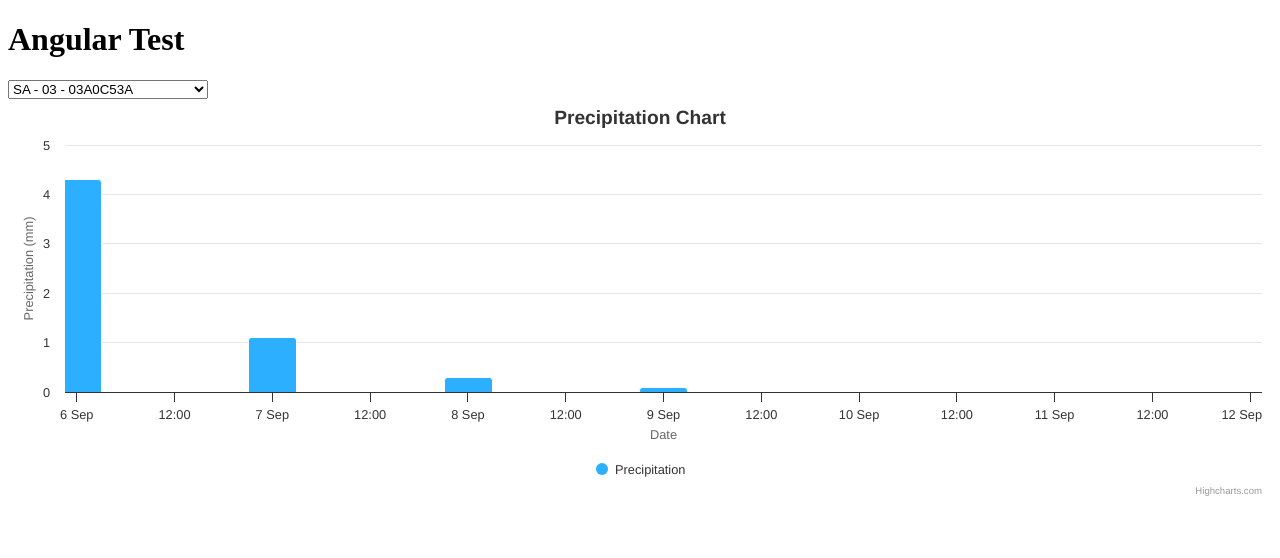
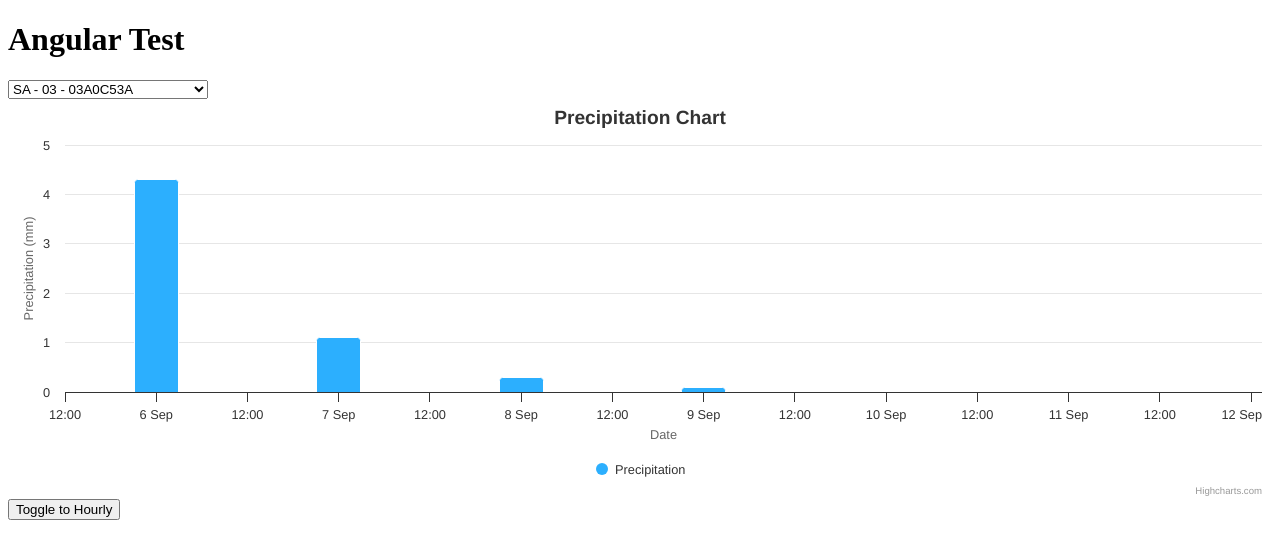
Before and after one commit to leomiranda/angular-highcharts, an Angular app: page / in a window 1280 px wide. Shown: the top 558 px of the page. Built offline with nearby package versions, Linux system fonts and the light colour scheme.

Commit message:
feat: toggle daily hourly

```diff
--- a/src/app/app.component.html
+++ b/src/app/app.component.html
@@ -11,5 +11,18 @@
     </select>
   </div>
 
-  <app-precipitation-chart [data]="lastPrecipitation"></app-precipitation-chart>
+  <app-precipitation-chart
+    *ngIf="isDaily"
+    [data]="lastPrecipitationDaily"
+  ></app-precipitation-chart>
+  <app-precipitation-chart
+    *ngIf="!isDaily"
+    [data]="lastPrecipitationHourly"
+  ></app-precipitation-chart>
+
+  <div>
+    <button (click)="toggleDailyHourlyView()">
+      Toggle to {{ isDaily ? "Hourly" : "Daily" }}
+    </button>
+  </div>
 </main>
--- a/src/app/app.component.ts
+++ b/src/app/app.component.ts
@@ -1,7 +1,7 @@
 import { Component, ElementRef, OnInit, ViewChild } from '@angular/core';
 import { RouterOutlet } from '@angular/router';
 import { DataService } from '../services/data.service';
-import { NgForOf } from '@angular/common';
+import { NgForOf, NgIf } from '@angular/common';
 import { getLastXDaysForSensor } from './utils/data-station';
 import more from 'highcharts/highcharts-more';
 import * as Highcharts from 'highcharts';
@@ -12,15 +12,17 @@ more(Highcharts);
 @Component({
   selector: 'app-root',
   standalone: true,
-  imports: [RouterOutlet, NgForOf, PrecipitationChartComponent],
+  imports: [RouterOutlet, NgForOf, PrecipitationChartComponent, NgIf],
   templateUrl: './app.component.html',
   styleUrl: './app.component.scss',
 })
 export class AppComponent implements OnInit {
   public title = 'pleno-angular-test';
   public points: any[] = [];
-  selectedPoint: any;
-  lastPrecipitation: ILastSensorDataPoint[] = [];
+  public isDaily: boolean = true;
+  public selectedPoint: any;
+  public lastPrecipitationDaily: ILastSensorDataPoint[] = [];
+  public lastPrecipitationHourly: ILastSensorDataPoint[] = [];
 
   constructor(private dataService: DataService) {}
 
@@ -44,7 +46,11 @@ export class AppComponent implements OnInit {
     });
   }
 
-  onPointChange(event: any) {
+  public toggleDailyHourlyView() {
+    this.isDaily = !this.isDaily;
+  }
+
+  public onPointChange(event: any) {
     const selectedId = event.target.value;
     this.selectedPoint = this.points.find(
       (point) => point.location.id === selectedId
@@ -55,10 +61,16 @@ export class AppComponent implements OnInit {
   }
 
   private updateChartData(point: any) {
-    this.lastPrecipitation = getLastXDaysForSensor(
+    this.lastPrecipitationDaily = getLastXDaysForSensor(
       point.station.daily,
       'Precipitation',
       7
     );
+
+    this.lastPrecipitationHourly = getLastXDaysForSensor(
+      point.station.hourly,
+      'Precipitation',
+      12
+    );
   }
 }
--- a/src/app/components/charts/precipitation-chart/precipitation-chart.component.ts
+++ b/src/app/components/charts/precipitation-chart/precipitation-chart.component.ts
@@ -43,11 +43,39 @@ export class PrecipitationChartComponent implements OnInit, OnDestroy {
       title: {
         text: 'Precipitation Chart',
       },
+      // plotOptions: {
+      //   column: {
+      //     pointPadding: 0,
+      //     borderWidth: 1,
+      //     groupPadding: 0.01,
+      //   },
+      // },
       xAxis: {
         type: 'datetime',
         title: {
           text: 'Date',
         },
+        // labels: {
+        //   useHTML: true,
+        //   formatter: function () {
+        //     const date = new Date(this.value);
+        //     date.setDate(date.getDate() + 1);
+        //     const weekday = date.toLocaleDateString('en-US', {
+        //       weekday: 'short',
+        //     });
+        //     const formattedDate = `${String(date.getDate()).padStart(
+        //       2,
+        //       '0'
+        //     )}/${String(date.getMonth() + 1).padStart(2, '0')}`;
+        //     return `<div style="text-align: center;">
+        //               <div style="font-size: 10px;">${formattedDate}</div>
+        //               <div style="font-size: 14px; font-weight: bold;">${weekday}</div>
+        //             </div>`;
+        //   },
+        // },
+        // minTickInterval: 24 * 3600 * 1000,
+        minTickInterval: 1 * 3600 * 1000,
+        startOnTick: true,
       },
       yAxis: {
         title: {
--- a/src/app/utils/data-station.ts
+++ b/src/app/utils/data-station.ts
@@ -5,7 +5,7 @@ import {
   StationSensorName,
 } from '../interfaces/station.interface';
 
-function combineDataWithDates(
+export function combineDataWithDates(
   station: IStation,
   sensor: StationSensorName
 ): ILastSensorDataPoint[] {
```
